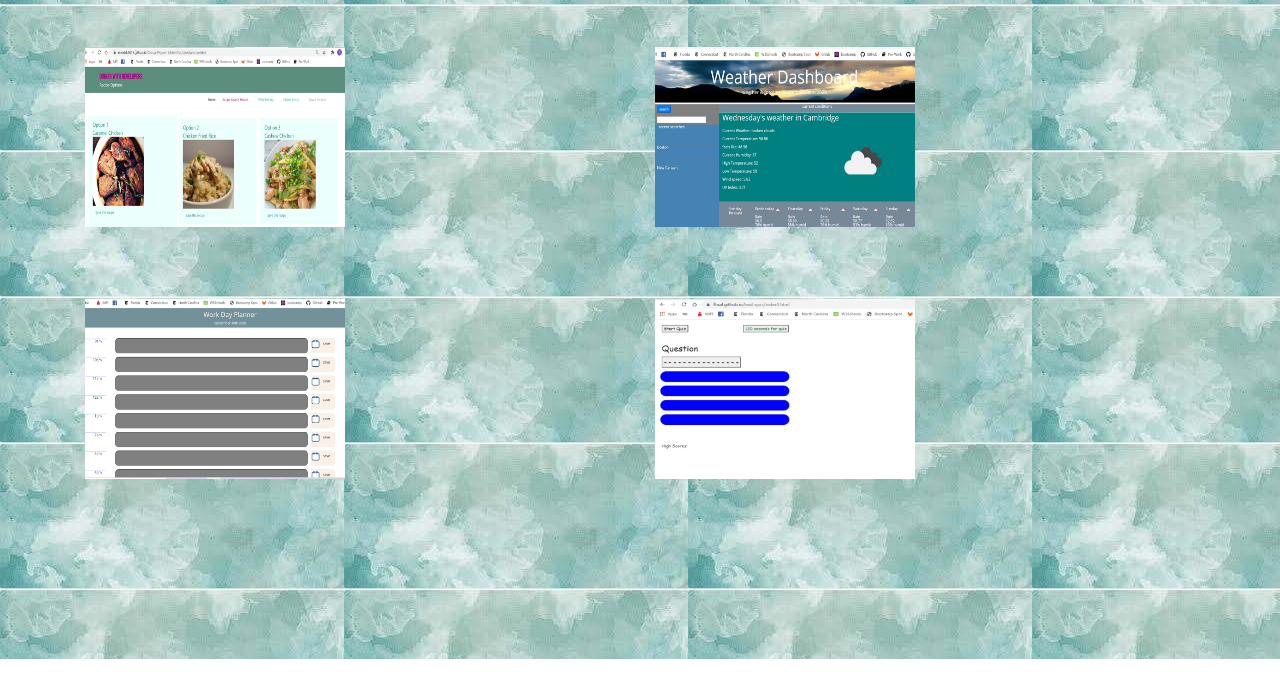
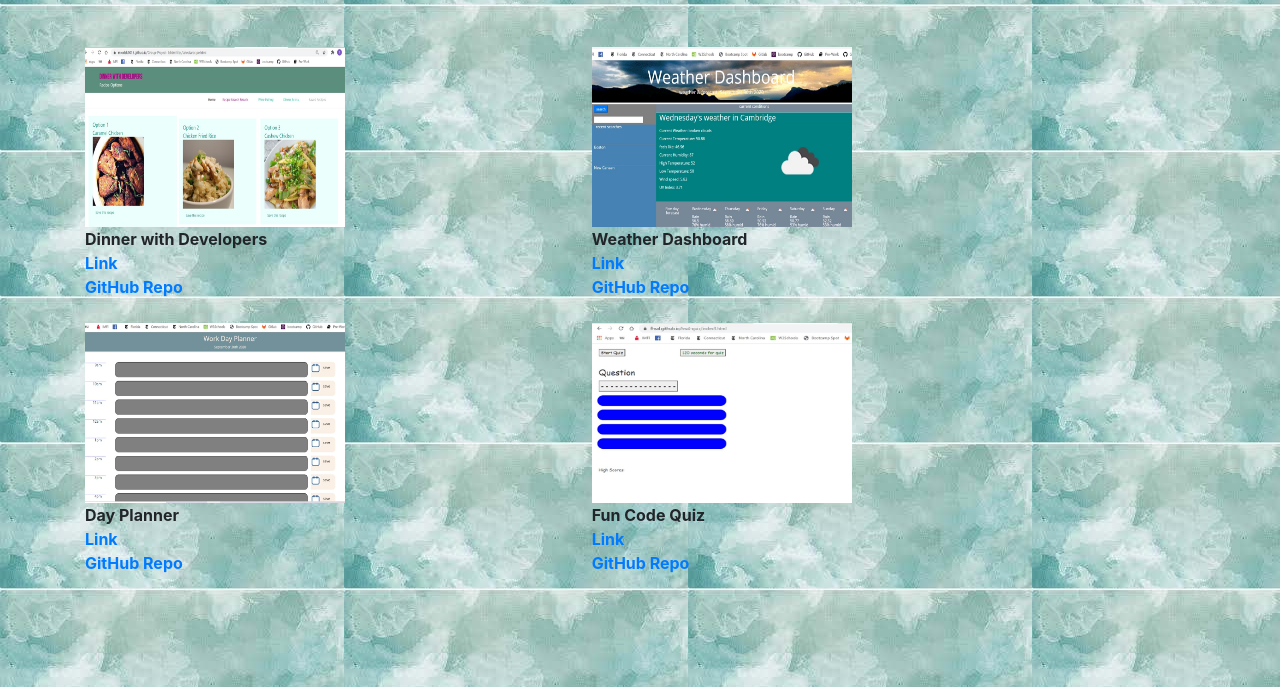
Before and after one commit to fhsal/fhs-updated-profile-v1, a plain HTML site: page assets/portfolio.html in a window 1280 px wide. Shown: the part 141-828 px from the top of the page. Before the commit the page ends 800 px from the top, so only its background shows below. Drawn offline with nearby package versions, Linux system fonts and the light colour scheme.

Commit message:
replaced resume file so it displays properly.  Added description and links for portfolio projects and modified grid size to accomodate project titles without word-wrapping

```diff
--- a/assets/portfolio.html
+++ b/assets/portfolio.html
@@ -54,11 +54,11 @@
   <!-- End Nav -->
   <div class="container">
     <div class="row">
-      <div class="col-md-8"><div class="page-header text-center"  style="margin-left: 120px;"">
+      <div class="col-md-8"><div class="page-header text-center"  style="margin-left: 20px;"">
           <h1>Portfolio</h1>
         </div>
         <div class="row">
-          <div class="col-md-3">
+          <div class="col-md-4">
 
   <!-- adding picture rather than placeholders -->
   <br>
@@ -67,16 +67,24 @@
             <img src="./images/dinner.jpg"  style="width: 260px; height: 180px">
 
             <br>
-            <br>
-            <br>
+            <b> Dinner with Developers</b><br>
+            <a href = "http://mkolek1015.github.io/Group-Project-1/index.html"><b>Link</b></a><br>
+            <a href = "https://github.com/mkolek1015/Group-Project-1"><b>GitHub Repo</b></a><br>
             <br>
 
             <img src="./images/planner.jpg"  style="width: 260px; height: 180px">
 
+            <br>
+            <b> Day Planner</b><br>
+            <a href = "https://fhsal.github.io/fhs-hw5-planner/index.html"><b>Link</b></a><br>
+            <a href = "https://github.com/fhsal/fhs-hw5-planner"><b>GitHub Repo</b></a><br>
+            <br>
+
+
           </div>
-          <div class="col-md-6">
+          <div class="col-md-4">
             <p><align-text: center>
-             <b style="border-left-width: 200px; margin-left:160px;"> Samples of my work </b>
+             <b style="border-left-width: 200px; margin-left:40px;"> Samples of my work </b>
             </align-text:>
               <br>
               <br>
@@ -87,7 +95,7 @@
 
  <!-- add more photos to the right -->
 
-          <div class="col-md-3">
+          <div class="col-md-4">
 
             <br>
               <br>
@@ -96,11 +104,23 @@
             <img src="./images/weatherImage.jpg" style="width: 260px; height: 180px">
 
             <br>
-            <br>
-            <br>
+            <b> Weather Dashboard</b><br>
+            <a href = "https://fhsal.github.io/fhs-weather/index.html"><b>Link</b></a><br>
+            <a href = "https://github.com/fhsal/fhs-weather"><b>GitHub Repo</b></a><br>
             <br>
 
             <img src="./images/quiz.jpg" style="width: 260px; height: 180px">
+
+            <br>
+            <b> Fun Code Quiz</b><br>
+            <a href = "https://fhsal.github.io/hw4-quiz/index3.html"><b>Link</b></a><br>
+            <a href = "https://github.com/fhsal/hw4-quiz"><b>GitHub Repo</b></a><br>
+            <br>
+
+
+
+
+
 
           </div>
         </div>
```
Also changed, not shown: 1 other file.
